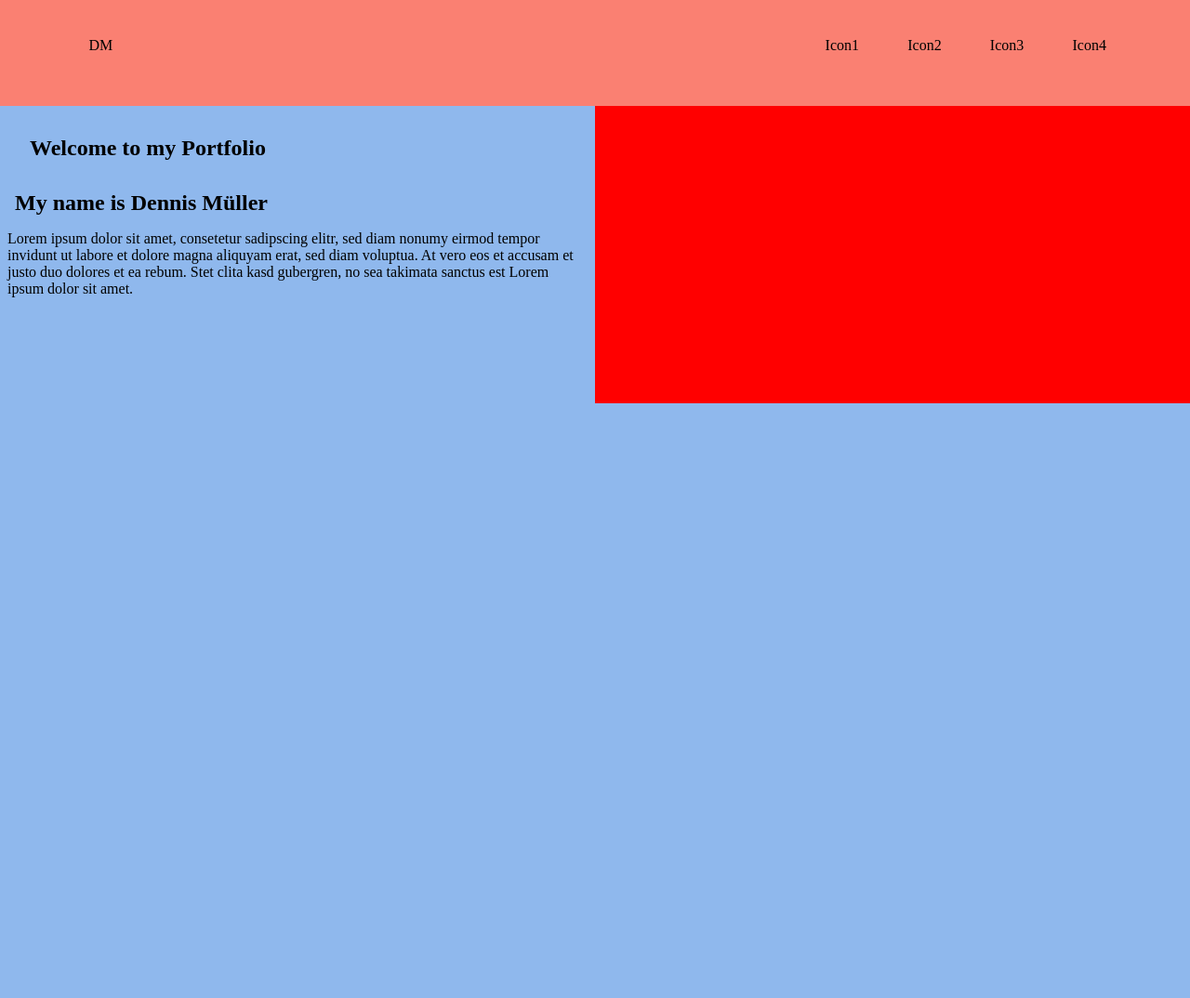
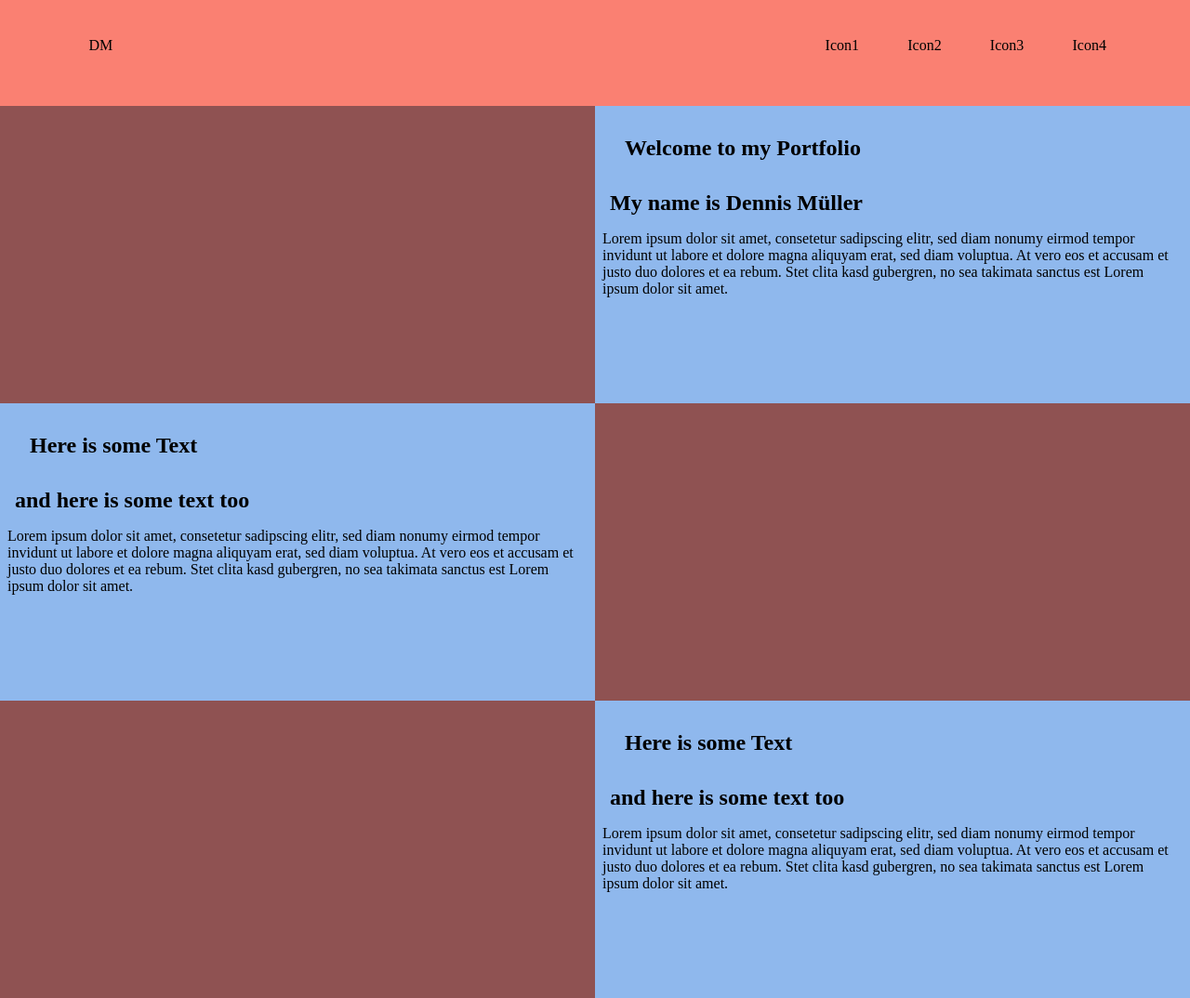
Before and after one commit to DennisTarik/portfolio-tutorial, a plain HTML site: page index.html in a window 1280 px wide. Shown: the whole page at 93% size. Before the commit the page ends 800 px from the top, so only its background shows below. Drawn offline with Linux system fonts and the light colour scheme.

Commit message:
added 2 more sections

```diff
--- a/index.html
+++ b/index.html
@@ -17,7 +17,8 @@
       <p>Icon4</p>
     </header>
     <section>
-      <div class="container">
+      <div class="container1">
+        <div class="picture"></div>
         <div class="text">
           <h1>Welcome to my Portfolio</h1>
           <h2>My name is Dennis Müller</h2>
@@ -29,7 +30,34 @@
             Lorem ipsum dolor sit amet.
           </p>
         </div>
+      </div>
+      <div class="container2">
+        <div class="text">
+          <h1>Here is some Text</h1>
+          <h2>and here is some text too</h2>
+          <p>
+            Lorem ipsum dolor sit amet, consetetur sadipscing elitr, sed diam
+            nonumy eirmod tempor invidunt ut labore et dolore magna aliquyam
+            erat, sed diam voluptua. At vero eos et accusam et justo duo dolores
+            et ea rebum. Stet clita kasd gubergren, no sea takimata sanctus est
+            Lorem ipsum dolor sit amet.
+          </p>
+        </div>
         <div class="picture"></div>
+      </div>
+      <div class="container3">
+        <div class="picture"></div>
+        <div class="text">
+          <h1>Here is some Text</h1>
+          <h2>and here is some text too</h2>
+          <p>
+            Lorem ipsum dolor sit amet, consetetur sadipscing elitr, sed diam
+            nonumy eirmod tempor invidunt ut labore et dolore magna aliquyam
+            erat, sed diam voluptua. At vero eos et accusam et justo duo dolores
+            et ea rebum. Stet clita kasd gubergren, no sea takimata sanctus est
+            Lorem ipsum dolor sit amet.
+          </p>
+        </div>
       </div>
     </section>
   </body>
--- a/style.css
+++ b/style.css
@@ -19,7 +19,17 @@ header {
   justify-items: center;
   background-color: salmon;
 }
-.container {
+.container1 {
+  display: grid;
+  grid-template-columns: 1fr 1fr;
+  grid-template-rows: 20rem;
+}
+.container2 {
+  display: grid;
+  grid-template-columns: 1fr 1fr;
+  grid-template-rows: 20rem;
+}
+.container3 {
   display: grid;
   grid-template-columns: 1fr 1fr;
   grid-template-rows: 20rem;
@@ -35,5 +45,5 @@ p {
 }
 
 .picture {
-  background-color: red;
+  background-color: rgb(143, 82, 82);
 }
```
